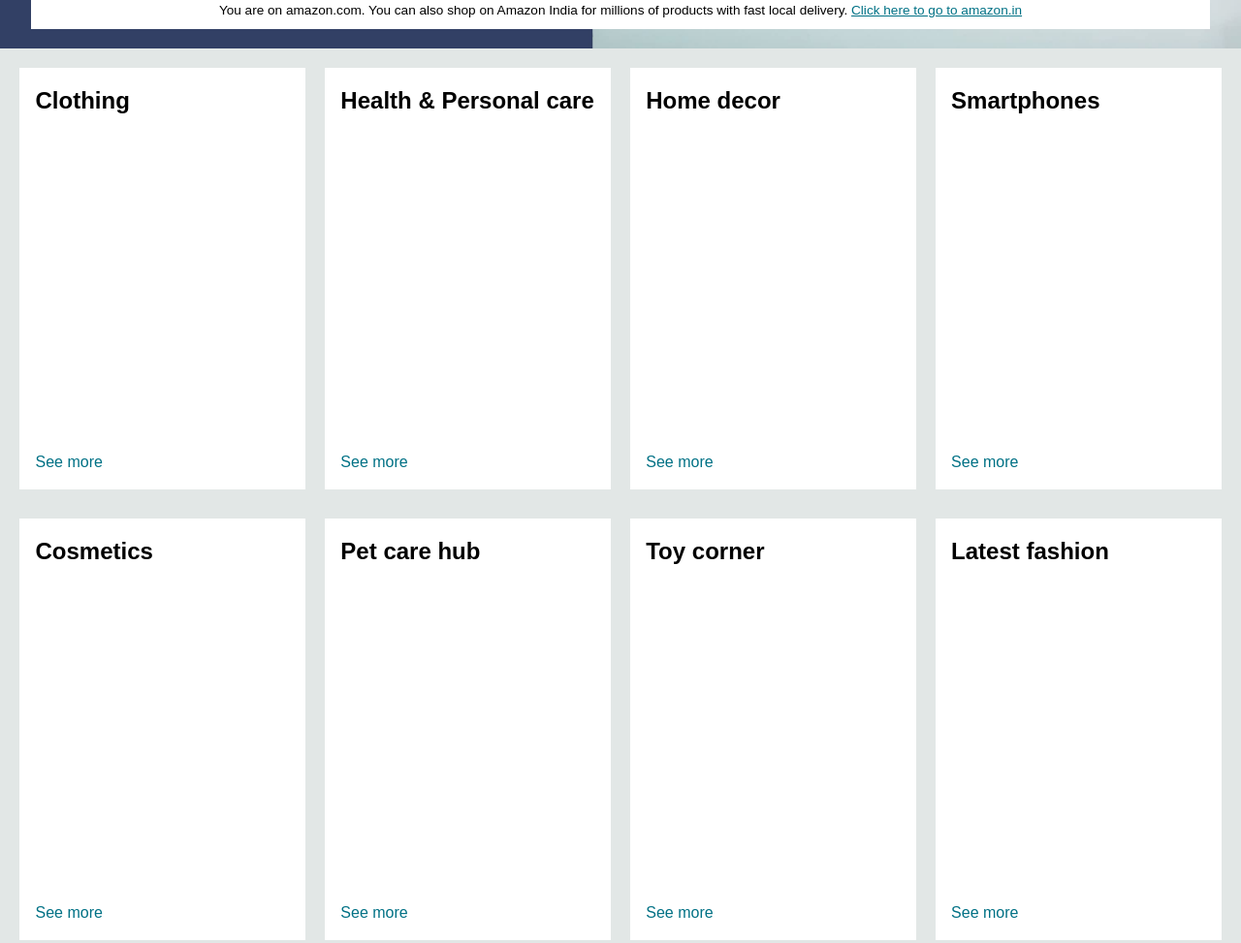
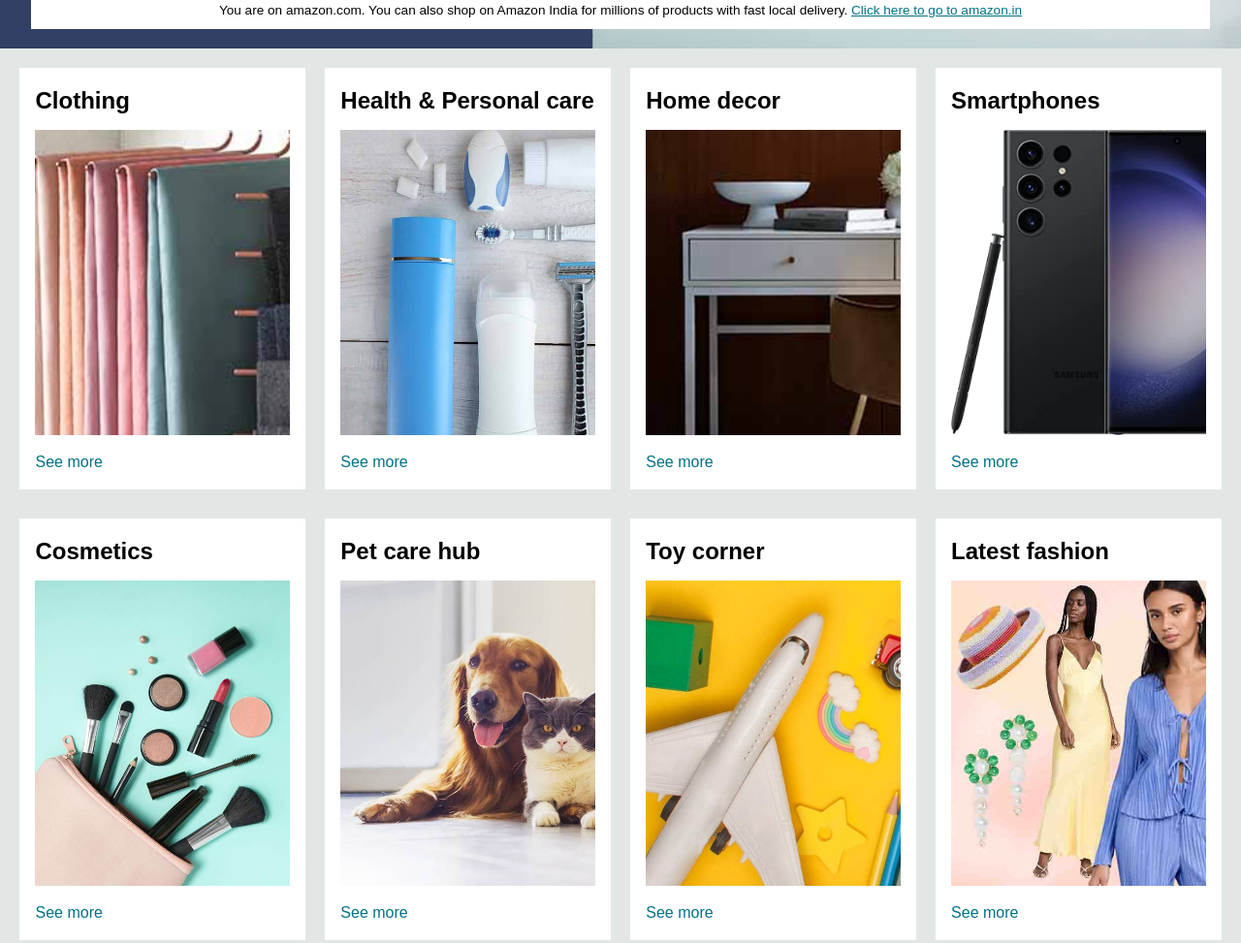
Before and after one commit to hkhurana1602/Amazon-Clone, a plain HTML site: page index.html in a window 1280 px wide. Shown: the part 370-1343 px from the top of the page at 97% size. Drawn offline with Linux system fonts and the light colour scheme.

Commit message:
Update index.html

```diff
--- a/index.html
+++ b/index.html
@@ -89,28 +89,28 @@
         <div class=" box">
             <div class="box-content">
                 <h2>Clothing</h2>
-                <div class="box-img" style="background-image: url(Images/box1_image.jpg);"></div>
+                <div class="box-img" style="background-image: url(box1_image.jpg);"></div>
                 <p>See more</p>
             </div>
         </div>
         <div class=" box">
             <div class="box-content">
                 <h2>Health & Personal care</h2>
-                <div class="box-img" style="background-image: url(Images/box2_image.jpg);"></div>
+                <div class="box-img" style="background-image: url(box2_image.jpg);"></div>
                 <p>See more</p>
             </div>
         </div>
         <div class=" box">
             <div class="box-content">
                 <h2>Home decor</h2>
-                <div class="box-img" style="background-image: url(Images/box3_image.jpg);"></div>
+                <div class="box-img" style="background-image: url(box3_image.jpg);"></div>
                 <p>See more</p>
             </div>
         </div>
         <div class=" box">
             <div class="box-content">
                 <h2>Smartphones</h2>
-                <div class="box-img" style="background-image: url(Images/box4_image.jpg);"></div>
+                <div class="box-img" style="background-image: url(box4_image.jpg);"></div>
                 <p>See more</p>
             </div>
         </div>
@@ -119,7 +119,7 @@
         <div class=" box">
             <div class="box-content">
                 <h2>Cosmetics</h2>
-                <div class="box-img" style="background-image: url(Images/box5_image.jpg);"></div>
+                <div class="box-img" style="background-image: url(box5_image.jpg);"></div>
                 <p>See more</p>
             </div>
             <style = "margin-bottom : 20px"></style>
@@ -127,21 +127,21 @@
         <div class=" box">
             <div class="box-content">
                 <h2>Pet care hub</h2>
-                <div class="box-img" style="background-image: url(Images/box6_image.jpg);"></div>
+                <div class="box-img" style="background-image: url(box6_image.jpg);"></div>
                 <p>See more</p>
             </div>
         </div>
         <div class=" box">
             <div class="box-content">
                 <h2>Toy corner</h2>
-                <div class="box-img" style="background-image: url(Images/box7_image.jpg);"></div>
+                <div class="box-img" style="background-image: url(box7_image.jpg);"></div>
                 <p>See more</p>
             </div>
         </div>
         <div class=" box">
             <div class="box-content">
                 <h2>Latest fashion</h2>
-                <div class="box-img" style="background-image: url(Images/box8_image.jpg);"></div>
+                <div class="box-img" style="background-image: url(box8_image.jpg);"></div>
                 <p>See more</p>
             </div>
 
```
